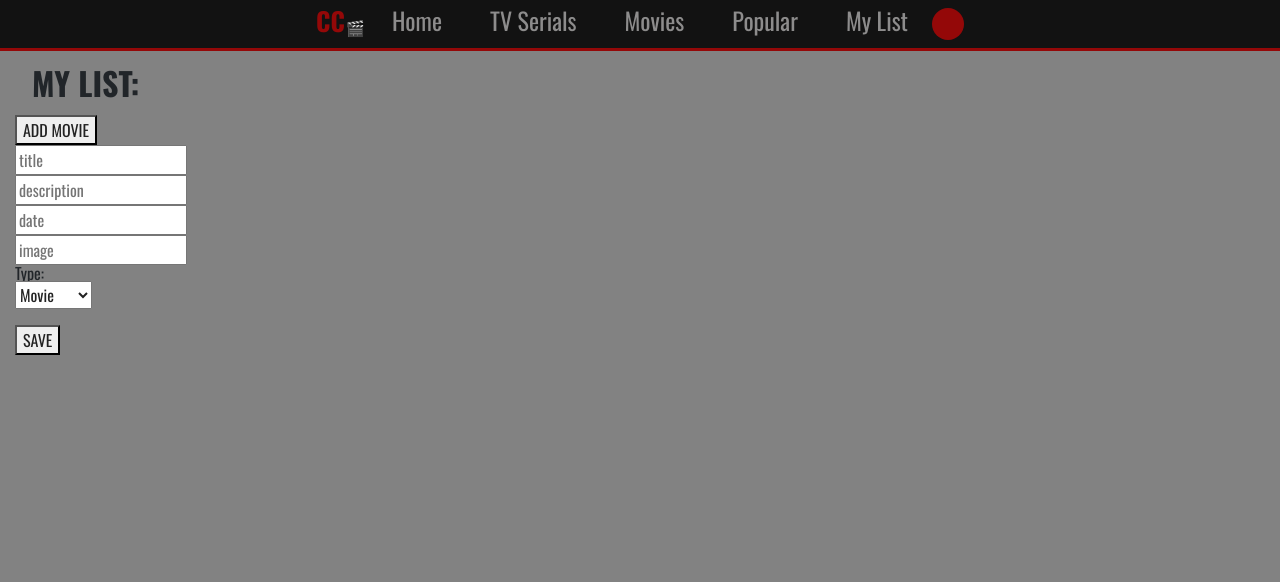
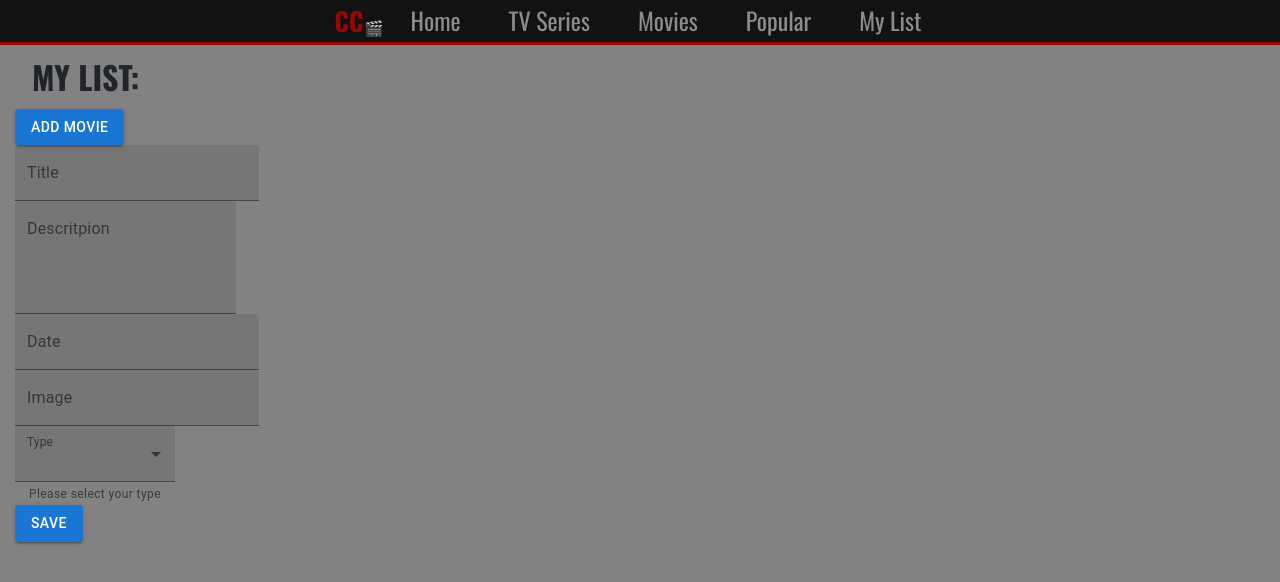
Before and after one commit to Christian-Chowaniec/Movie_Library_Project, a React (Create React App) app: page /my-list/add in a window 1280 px wide. Shown: the top 582 px of the page. Built offline with nearby package versions, Linux system fonts and the light colour scheme.

Commit message:
update-movie-v01.12

```diff
--- a/package.json
+++ b/package.json
@@ -7,6 +7,7 @@
     "@emotion/styled": "^11.3.0",
     "@material-ui/core": "^4.12.3",
     "@material-ui/lab": "^4.0.0-alpha.60",
+    "@mui/icons-material": "^5.0.1",
     "@mui/material": "^5.0.2",
     "@testing-library/jest-dom": "^5.14.1",
     "@testing-library/react": "^11.2.7",
--- a/src/components/add-object/add-object.js
+++ b/src/components/add-object/add-object.js
@@ -1,28 +1,97 @@
 import React from 'react';
+import {TextField} from "@material-ui/core";
+import Button from '@mui/material/Button';
+import MenuItem from '@mui/material/MenuItem';
 // import {Route, Switch} from "react-router-dom";
+const currencies = [
+    {
+        value: 'movie',
+        label: 'Movie',
+    },
+    {
+        value: 'tv',
+        label: 'TV Series',
+    }
+];
 
 const AddObject = () => {
+
+
+    const [currency, setCurrency] = React.useState('EUR');
+
+
+    const handleChange = (event) => {
+        setCurrency(event.target.value);
+    };
+
     return (
         <>
             <div className="my-container">
-                <input type="text" placeholder="title"/>
+                {/*<input type="text" placeholder="title"/>*/}
+                <TextField
+                    style={{ flex: 1 }}
+                    className="searchBox"
+                    label="Title"
+                    variant="filled"
+                    // onChange={(e) => setSearchText(e.target.value)}
+                />
                 <br/>
-                <input type="text" placeholder="description"/>
+                {/*<input type="text" placeholder="description"/>*/}
+                <TextField
+                    style={{ flex: 1 }}
+                    // id="filled-multiline-static"
+                    label="Descritpion"
+                    multiline
+                    rows={4}
+                    variant="filled"
+                />
                 <br/>
-                <input type="number" placeholder="date"/>
+                {/*<input type="number" placeholder="date"/>*/}
+                <TextField
+                    style={{ flex: 1 }}
+                    className="searchBox"
+                    label="Date"
+                    variant="filled"
+                    type="number"
+                    // onChange={(e) => setSearchText(e.target.value)}
+                />
                 <br/>
-                <input type="text" placeholder="image"/>
+                {/*<input type="text" placeholder="image"/>*/}
+                <TextField
+                    style={{ flex: 1 }}
+                    className="searchBox"
+                    label="Image"
+                    variant="filled"
+                    // onChange={(e) => setSearchText(e.target.value)}
+                />
                 <br/>
-                <form>
-                    <h1>Type:</h1>
-                    <select>
-                        <option value="ms">Movie</option>
-                        <option value="mrs">TV Series</option>
-                        <option value="mr">TV</option>
-                    </select>
-                </form>
+                <TextField
+                    id="filled-select-currency"
+                    select
+                    label="Type"
+                    value={currency}
+                    onChange={handleChange}
+                    helperText="Please select your type"
+                    variant="filled"
+                >
+                    {currencies.map((option) => (
+                        <MenuItem key={option.value} value={option.value}>
+                            {option.label}
+                        </MenuItem>
+                    ))}
+                </TextField>
+
+                {/*<form>*/}
+                {/*    <h1>Type:</h1>*/}
+                {/*    <select>*/}
+                {/*        <option value="ms">Movie</option>*/}
+                {/*        <option value="mrs">TV Series</option>*/}
+                {/*        <option value="mr">TV</option>*/}
+                {/*    </select>*/}
+                {/*</form>*/}
                 <br/>
-                <button>SAVE</button>
+                {/*<button>SAVE</button>*/}
+                <Button variant="contained">SAVE</Button>
             </div>
         </>
     );
--- a/src/components/navigation/movies.js
+++ b/src/components/navigation/movies.js
@@ -30,6 +30,7 @@ const Movies = () => {
             <div className="my-container">
                 <div>
                     <h2 className="trending-title">Movies:</h2>
+                    <div className="d-flex justify-content-center">
                         <Genres
                             type="movie"
                             selectedGenres={selectedGenres}
@@ -38,6 +39,7 @@ const Movies = () => {
                             setGenres={setGenres}
                             setPage={setPage}
                         />
+                    </div>
 
                     <div className="single-card-container">
                         {
--- a/src/components/navigation/my-list.js
+++ b/src/components/navigation/my-list.js
@@ -1,5 +1,7 @@
 import AddObject from "../add-object/add-object"
 import {Switch, Route, Link} from "react-router-dom";
+import Button from "@mui/material/Button";
+import React from "react";
 
 const MyList = () => {
 
@@ -11,7 +13,8 @@ const MyList = () => {
 
             <div className="my-container">
                 <Link to="/my-list/add">
-                    <button> ADD MOVIE</button>
+                    {/*<button> ADD MOVIE</button>*/}
+                    <Button variant="contained">ADD MOVIE</Button>
                 </Link>
             </div>
 
--- a/src/components/navigation/nav.js
+++ b/src/components/navigation/nav.js
@@ -30,7 +30,7 @@ const Nav = () => {
                 </Link>
 
                 <Link to="/tv-serials">
-                    <li className="navigation-bar-item">TV Serials</li>
+                    <li className="navigation-bar-item">TV Series</li>
                 </Link>
 
                 <Link to="/movies">
--- a/src/components/navigation/search-bar.js
+++ b/src/components/navigation/search-bar.js
@@ -4,15 +4,16 @@ const SearchBar = () => {
     return (
         <>
             <div className="search-box">
-                <button className="btn-search">
-                    <div className="gg-search_icon">
+                <button className="btn-search-circle">
+                    <div className="gg-search_icon-circle">
                         <i className="gg-search"></i>
+
                     </div>
                 </button>
-                <input type="text"
-                       className="input-search"
-                       placeholder="Type to Search..."
-                />
+                {/*<input type="text"*/}
+                {/*       className="input-search"*/}
+                {/*       placeholder="Type to Search..."*/}
+                {/*/>*/}
             </div>
         </>
     );
--- a/src/components/navigation/tv-serials.js
+++ b/src/components/navigation/tv-serials.js
@@ -32,8 +32,9 @@ const TvSerials = () => {
             <div className="my-container">
                 <div>
 
-                    <h2 className="trending-title">TV Serials:</h2>
+                    <h2 className="trending-title">TV Series:</h2>
 
+                    <div className="d-flex justify-content-center">
                         <Genres
                             type="tv"
                             selectedGenres={selectedGenres}
@@ -42,6 +43,7 @@ const TvSerials = () => {
                             setGenres={setGenres}
                             setPage={setPage}
                         />
+                    </div>
 
                     <div className="single-card-container">
                         {
--- a/src/components/search.js
+++ b/src/components/search.js
@@ -1,15 +1,108 @@
-import React from 'react';
+import React, {useEffect, useState} from 'react';
+import axios from "axios";
 // import React, {useState} from 'react';
+import SearchIcon from '@mui/icons-material/Search';
+// import useGenre from "../hook/useGenre";
+// import Genres from "./genres";
+import SingleCard from "./singleContent/single-card";
+import CustomPagination from "./pagination/CustomPagination";
+import {
+    Button,
+    // createMuiTheme,
+    Tab,
+    Tabs,
+    TextField,
+    // ThemeProvider,
+} from "@material-ui/core";
 
 const Search = () => {
+    const [content, setContent] = useState([]);
+    const [page, setPage] = useState(1)
+    const [numOfPages, setNumOfPages] = useState()
+    // const [selectedGenres, setSelectedGenres] = useState([])
+    const [searchText, setSearchText] = useState("")
+    const [type, setType] = useState(0);
+    // const genreforURL = useGenre(selectedGenres)
+
+
 
     // const [earch, search] = useState([]);
+    const fetchSearch = async () => {
+        const {data} = await axios.get(`https://api.themoviedb.org/3/search/${type ? "tv" : "movie"}?api_key=76578856efa3b3119d5ebe76dc5498b0&language=en-US&query=${searchText}&page=${page}&include_adult=false`);
+        console.log(data)
+        setContent(data.results);
+        setNumOfPages(data.total_pages);
+        // console.log(data);
+    }
+
+
+    useEffect(() => {
+        fetchSearch();
+    }, [type,page]);
 
 
     return (
         <>
             <div>
                 <h1>here can you search movies!</h1>
+                {/*<input type="text"/>*/}
+                <TextField
+                    style={{ flex: 1 }}
+                    className="searchBox"
+                    label="Search"
+                    variant="filled"
+                    onChange={(e) => setSearchText(e.target.value)}
+                />
+                <Button
+                    onClick={fetchSearch}
+                    variant="contained"
+                    style={{ marginLeft: 10 }}
+                >
+                    <SearchIcon fontSize="large" />
+                </Button>
+
+                {/*<button> <SearchIcon/>*/}
+                {/*</button>*/}
+
+
+                <div className="my-container">
+                    <div>
+                        <Tabs
+                            value={type}
+                            indicatorColor="primary"
+                            textColor="primary"
+                            onChange={(event, newValue) => {
+                                setType(newValue);
+                                setPage(1);
+                            }}
+                            style={{ paddingBottom: 5 }}
+                            aria-label="disabled tabs example"
+                        >
+                            <Tab style={{ width: "50%" }} label="Search Movies" />
+                            <Tab style={{ width: "50%" }} label="Search TV Series" />
+                        </Tabs>
+                        {/*<h2 className="trending-title">Movies:</h2>*/}
+
+                        <div className="single-card-container">
+                            {
+                                content && content.map((c) => <SingleCard
+                                    key={c.id}
+                                    id={c.id}
+                                    poster={c.poster_path}
+                                    title={c.title || c.name}
+                                    date={c.first_air_date || c.release_date}
+                                    media_type={type ? "tv" : "movie"}
+                                    vote_average={c.vote_average}/>)
+                            }
+                        </div>
+
+                        {numOfPages > 1 && (
+                            <div className="pagination-container">
+                                <CustomPagination setPage={setPage} numOfPages={numOfPages}/>
+                            </div>
+                        )}
+                    </div>
+                </div>
             </div>
         </>
     );
--- a/src/styles/_nav.scss
+++ b/src/styles/_nav.scss
@@ -11,12 +11,12 @@
   //text-decoration: none;
   //text-color:$fontColor;
   border-bottom: 3px solid $accentColor;
-  li{
-    text-decoration: none;
-  }
-  ul{
-    text-decoration: none;
-  }
+  //li{
+  //  text-decoration: none;
+  //}
+  //ul{
+  //  text-decoration: none;
+  //}
   a{
     text-decoration: none;
     border: none;
@@ -81,6 +81,62 @@
   height: fit-content;
   position: relative;
 }
+
+
+.input-search-circle {
+  height: 32px;
+  width: 32px;
+  border-style: none;
+  padding: 16px;
+  outline: none;
+  border-radius: 25px;
+  transition: all .5s ease-in-out;
+  background-color: $accentColor;
+  color: #fff;
+  font-family: $fontOswald;
+  font-size: 0.8em;
+}
+.input-search-circle{
+  height: 32px;
+  width: 32px;
+  border-style: none;
+  padding: 16px;
+  outline: none;
+  border-radius: 25px;
+  transition: all .5s ease-in-out;
+  background-color: $accentColor;
+  color: #fff;
+  font-family: $fontOswald;
+  font-size: 0.8em;
+}
+.btn-search-circle{
+  z-index: 9999;
+  width: 50px;
+  height: 50px;
+  border-style: none;
+  font-size: 20px;
+  font-weight: bold;
+  outline: none;
+  cursor: pointer;
+  border-radius: 50%;
+  position: absolute;
+  left: -20px;
+  top: -3px;
+  color: #fff;
+  background-color:transparent;
+  pointer-events: painted;
+}
+.gg-search_icon-circle{
+  margin-left: 23px;
+  margin-top: -18px;
+  color:$fontColor;
+  &:hover{
+    color: #fff;
+
+  }
+}
+
+
 .input-search{
   height: 32px;
   width: 32px;
@@ -125,7 +181,7 @@
   border-radius: 50%;
   position: absolute;
   right: 0px;
-  color:#ffffff ;
+  color: #fff;
 
   background-color:transparent;
   pointer-events: painted;
```
Also changed, not shown: 1 other file (tests, documents, lock files or other folders). Lines whose indentation alone changed are shown as unchanged.
